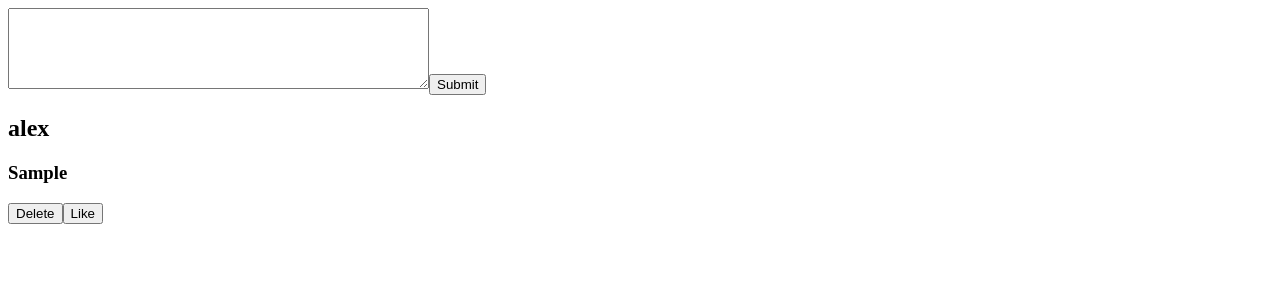
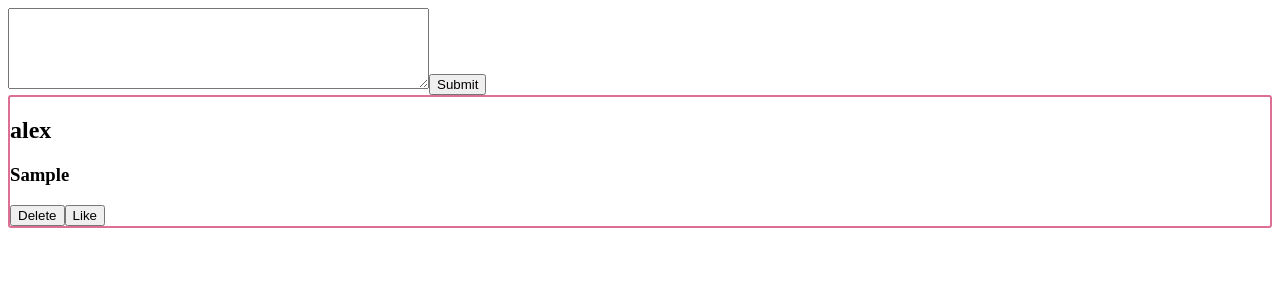
Before and after one commit to alexangria1992/chapter-1, a React (Create React App) app: page / in a window 1280 px wide. Both pictures are taken after typing "Sample" into the empty fields and a click on the button "Submit". Shown: the top 300 px of the page. Built offline with nearby package versions, Linux system fonts and the light colour scheme.

Commit message:
styling components tutorial

```diff
--- a/package.json
+++ b/package.json
@@ -6,9 +6,11 @@
     "@testing-library/jest-dom": "^5.11.6",
     "@testing-library/react": "^11.1.2",
     "@testing-library/user-event": "^12.2.2",
+    "node-sass": "^4.14.1",
     "react": "^17.0.1",
     "react-dom": "^17.0.1",
     "react-scripts": "4.0.0",
+    "styled-components": "^5.2.1",
     "uuid": "^8.3.1",
     "web-vitals": "^0.2.4",
     "workbox-background-sync": "^5.1.4",
--- a/src/App.js
+++ b/src/App.js
@@ -1,6 +1,7 @@
 import React, {useState} from 'react';
 import TweetList from './components/TweetList';
 import CreateTweet from './components/CreateTweet';
+
 
 function App() {
   const [name, setName] = useState("alex")
--- a/src/components/Tweet.js
+++ b/src/components/Tweet.js
@@ -1,20 +1,26 @@
 import React from 'react';
-
+import styled from "styled-components";
 const Tweet = ({name, tweet, tweets, setTweets}) => {
     const deleteTweet = () => {
         console.log(tweet.id)
        setTweets(tweets.filter((state) => state.id !== tweet.id ))
     }
     return(
-        <div className="tweet">
+        <TweetStyle>
             <h2>{name}</h2>
-            <h3>{tweet.message}</h3>
+            <h3 >{tweet.message}</h3>
             <button onClick= {deleteTweet}>Delete</button>
             <button>Like</button>
-      </div>
+      </TweetStyle>
 
 
     )
-}
+};
+
+const TweetStyle = styled.div`
+background-color: "red";
+border-radius: 3px;
+border: 2px solid palevioletred;
+`;
 
 export default Tweet;
--- /dev/null
+++ b/src/styles/Tweet.scss
@@ -0,0 +1,13 @@
+.tweet
+{
+    background: lightblue;
+
+    h2{
+        color: red;
+    }
+
+    button{
+        background: white;
+        border: 2px solid black;
+    }
+}
```
Also changed, not shown: 1 other file (tests, documents, lock files or other folders).
